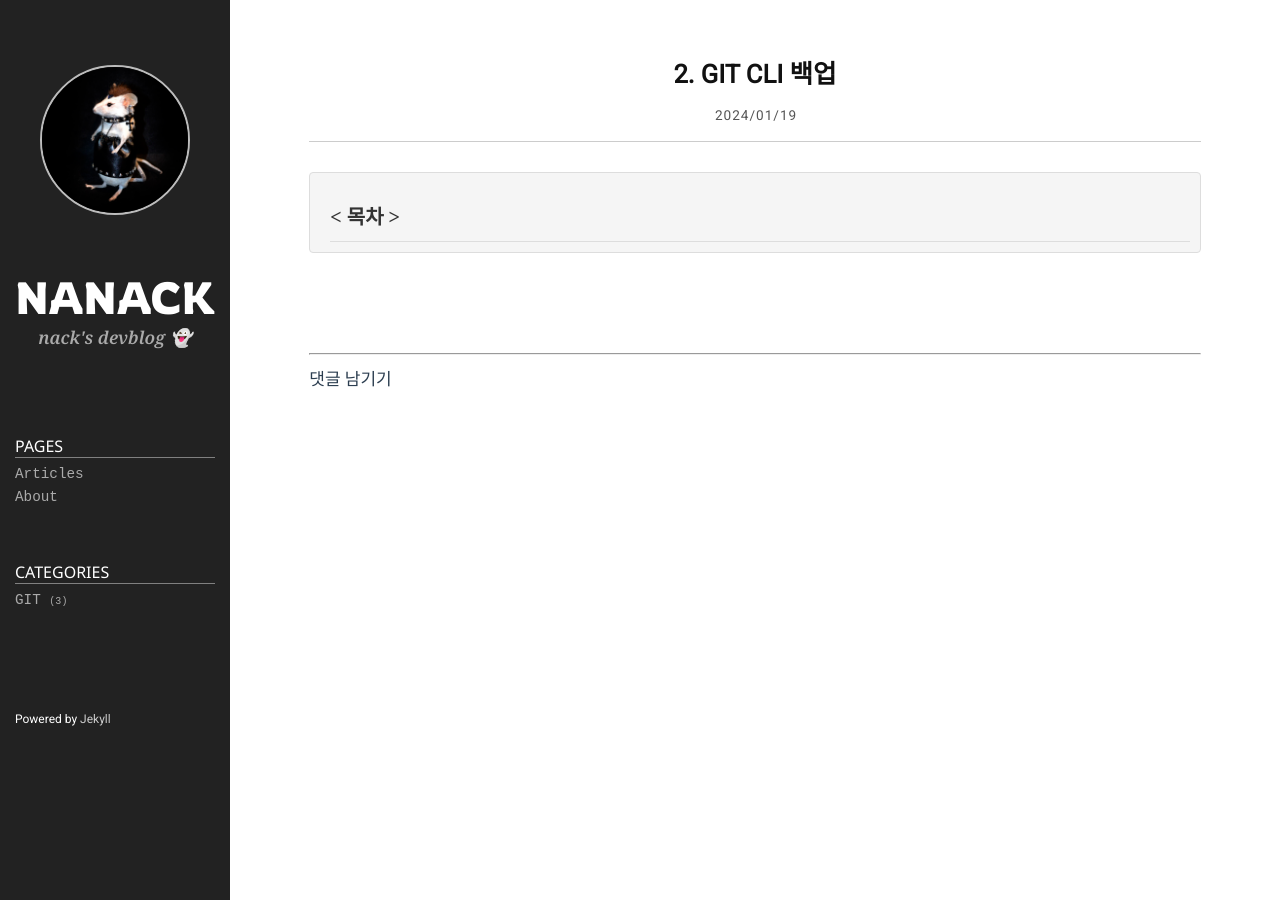
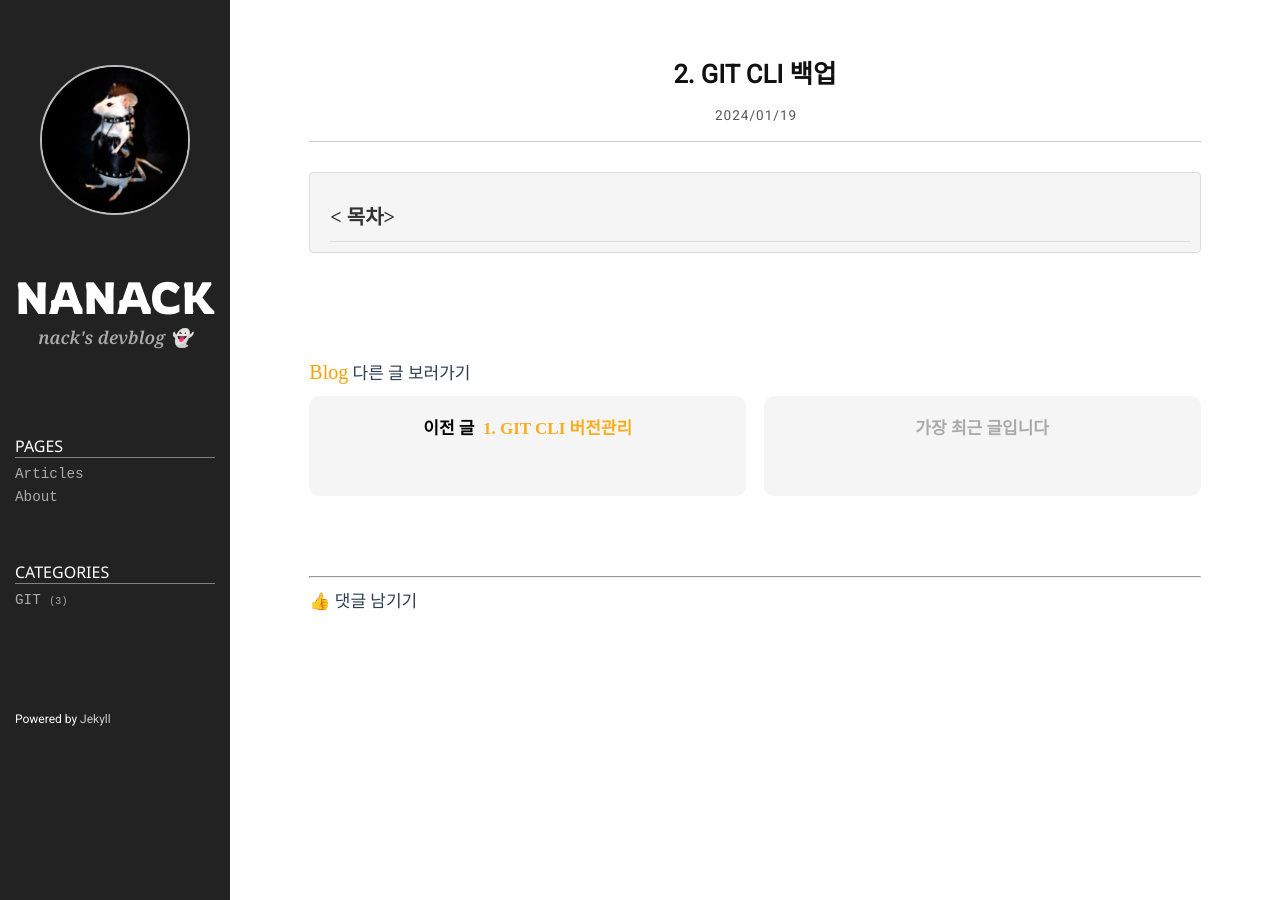
Before and after one commit to nanack12/nanack12.github.io, a Jekyll site: the page built from _posts/2024-01-19-gitpost2.md, in a window 1280 px wide. Built offline with Jekyll 4.4.1, drawn with Linux system fonts in a browser that asks for light colours; some web fonts are replaced; comment, search, counter and statistics services are not loaded.

Commit message:
20240120 1856 updating pagecata, comment, toc final

```diff
--- a/_includes/post.html
+++ b/_includes/post.html
@@ -10,9 +10,11 @@
 	</header>
 
 	<div class="post-content">
-		<div class ="toc">
+		<div class="toc">
 			<header>
-				<h4 class="toc_title"> < 목차 > </h4>
+				<h4 class="toc_title">
+					< 목차>
+				</h4>
 			</header>
 			{%include toc.html html=content%}
 		</div>
@@ -20,15 +22,16 @@
 	</div>
 
 
-	<div id="disqus_thread"></div>
-	<hr>
-	댓글 남기기
-	<script src="https://utteranc.es/client.js"
-	repo="nanack12/nanack12.github.io"
-	issue-term="pathname"
-	theme="github-dark"
-	crossorigin="anonymous"
-	async>
+	<div class="post_pagination">
+		<span class="blog">Blog</span> 다른 글 보러가기
+		{%include post_pagination.html html=content%}
+	</div>
 
-</script>
+	<div class="comment">
+		<hr>
+		👍 댓글 남기기
+		<script src="https://utteranc.es/client.js" repo="nanack12/nanack12.github.io" issue-term="pathname"
+			theme="github-dark" crossorigin="anonymous" async>
+		</script>
+	</div>
 </article>
--- /dev/null
+++ b/_includes/post_pagination.html
@@ -0,0 +1,30 @@
+{% assign cat = page.categories[0] %}
+{% assign cat_list = site.categories[cat] %}
+{% for post in cat_list %}
+  {% if post.url == page.url %}
+  	{% assign prevIndex = forloop.index0 | minus: 1 %}
+  	{% assign nextIndex = forloop.index0 | plus: 1 %}
+  	{% if forloop.first == false %}
+  	  {% assign next_post = cat_list[prevIndex] %}
+  	{% endif %}
+  	{% if forloop.last == false %}
+  	  {% assign prev_post = cat_list[nextIndex] %}
+  	{% endif %}
+  	{% break %}
+  {% endif %}
+{% endfor %}
+
+{% if prev_post or next_post %}
+  <nav class="pagination_prev_next">
+    {% if prev_post %}
+      <a href="{{ prev_post.url }}" class="pagination_prev_next--pager"><span class="prev_next">이전 글  &nbsp</span>{{ prev_post.title }}</a>
+    {% else %}
+      <a href="#" class="pagination_prev_next--pager disabled">첫 번째 글입니다</a>
+    {% endif %}
+    {% if next_post %}
+      <a href="{{ next_post.url }}" class="pagination_prev_next--pager"><span class="prev_next">다음 글  &nbsp  </span>{{ next_post.title }}</a>
+    {% else %}
+      <a href="#" class="pagination_prev_next--pager disabled">가장 최근 글입니다</a>
+    {% endif %}
+  </nav>
+{% endif %}
--- a/public/css/style.css
+++ b/public/css/style.css
@@ -42,7 +42,16 @@
 	box-sizing: border-box;
 }
 
-article, aside, figcaption, figure, footer, header, hgroup, main, nav, section {
+article,
+aside,
+figcaption,
+figure,
+footer,
+header,
+hgroup,
+main,
+nav,
+section {
 	display: block;
 }
 
@@ -116,7 +125,7 @@ code {
 	padding-inline-start: 0px;
 }
 
-.sidebar-brand > a {
+.sidebar-brand>a {
 	font-size: 280%;
 	font-family: "Rowdies", sans-serif;
 	color: #fff;
@@ -131,7 +140,8 @@ code {
 	font-weight: 600;
 
 }
-.profile{
+
+.profile {
 	margin-top: 50px;
 	margin-bottom: 50px;
 	display: flex;
@@ -139,12 +149,14 @@ code {
 	align-items: center;
 
 }
-.profile img{
+
+.profile img {
 	width: 150px;
 	height: 150px;
 	border-radius: 50% !important;
 	border: 2px solid rgb(206, 206, 206, 0.9);
 }
+
 .sidebar-header {
 	margin-bottom: 50px;
 }
@@ -169,11 +181,21 @@ a.nav-item {
 	color: #aaa;
 }
 
-a.nav-item:hover { color: #777; }
+a.nav-item:hover {
+	color: #777;
+}
 
-.badge { font-size: 70%; }
-.badge::before { content: "("; }
-.badge::after { content: ")"; }
+.badge {
+	font-size: 70%;
+}
+
+.badge::before {
+	content: "(";
+}
+
+.badge::after {
+	content: ")";
+}
 
 
 .post-link {
@@ -184,28 +206,35 @@ a.nav-item:hover { color: #777; }
 
 #contact-list li .fa,
 article .share .btn {
-	-o-transition:color .2s ease-out, background 1s ease-in;
-  -ms-transition:color .2s ease-out, background 1s ease-in;
-  -moz-transition:color .2s ease-out, background 1s ease-in;
-  -webkit-transition:color .2s ease-out, background 1s ease-in;
-  transition:color .2s ease-out, background 1s ease-in;
+	-o-transition: color .2s ease-out, background 1s ease-in;
+	-ms-transition: color .2s ease-out, background 1s ease-in;
+	-moz-transition: color .2s ease-out, background 1s ease-in;
+	-webkit-transition: color .2s ease-out, background 1s ease-in;
+	transition: color .2s ease-out, background 1s ease-in;
 }
-#contact-list li:hover .fa-twitter, article .share .twitter:hover {
+
+#contact-list li:hover .fa-twitter,
+article .share .twitter:hover {
 	color: #00ACEE;
 	border-color: #00ACEE;
 }
+
 #contact-list li:hover .fa-linkedin {
 	color: #1D87BD;
 }
+
 #contact-list li:hover .fa-envelope {
 	color: #E93E30;
 }
+
 #contact-list li:hover .fa-pinterest {
 	color: #CC2127;
 }
+
 #contact-list li:hover .fa-rss {
 	color: #e74c3c;
 }
+
 #contact-list-secondary {
 	padding-bottom: 10px;
 }
@@ -214,6 +243,7 @@ article .share .facebook:hover {
 	color: #43609C;
 	border-color: #43609C;
 }
+
 article .share .gplus:hover {
 	color: #C13929;
 	border-color: #C13929;
@@ -231,9 +261,20 @@ article {
 	line-height: 1.9;
 }
 
-article.home div a, article.home pre a { color: #2c3e50; }
-article.home div a:hover, article.home pre a:hover { color: #2c3e50; text-decoration: none; }
-article img { max-width: 100%; }
+article.home div a,
+article.home pre a {
+	color: #2c3e50;
+}
+
+article.home div a:hover,
+article.home pre a:hover {
+	color: #2c3e50;
+	text-decoration: none;
+}
+
+article img {
+	max-width: 100%;
+}
 
 blockquote {
 	color: #828282;
@@ -265,6 +306,7 @@ article.home h3 a,
 article.home h4 a {
 	color: #f2756a;
 }
+
 article.home h1 a:hover,
 article.home h2 a:hover,
 article.home h3 a:hover,
@@ -319,28 +361,21 @@ footer {
 .sidebar-footer a {
 	color: #ccc;
 }
-/*댓글 기능*/
-.utterances{
-	max-width: 100% !important;
-}
-
-#disqus_thread{
-	margin-top: 100px;
-}
-
 /*목차*/
 .toc {
 	background-color: #f5f5f5;
 	padding: 10px;
 	border: 1px solid #ddd;
 	border-radius: 4px;
+	margin-bottom: 50px;
 }
 
 .toc ul {
 	list-style: none;
 	padding: 0;
 }
-.toc .toc_title{
+
+.toc .toc_title {
 	margin-top: 10px;
 	margin-left: 10px;
 	padding: 5px 0px;
@@ -350,26 +385,96 @@ footer {
 	text-align: left;
 
 }
+
 .toc ul li {
 	margin-left: 10px;
 	padding: 5px 0px;
 	border-bottom: 1px solid #ddd;
 }
+
 .toc ul li::before {
 	content: "🐭";
 	margin-right: 8px;
 }
-.toc ul li a{
+
+.toc ul li a {
 	font-family: 'Iropke Batang';
-	color:black;
-	font-size: 16px;
+	color: black;
+	font-size: 15px;
 }
-.toc ul li a:hover{
+
+.toc ul li a:hover {
 
 	color: #faad1e;
 	text-decoration: underline;
 
 }
+
+/*페이지 하단 다른글 이동*/
+.post_pagination {
+	margin-top: 100px;
+	font-family: 'Iropke Batang';
+}
+.post_pagination .blog{
+	color: #f6a104;
+	font-size: 20px;
+}
+.pagination_prev_next {
+	margin-top:5px;
+	display: flex;
+	justify-content: space-between;
+}
+
+.pagination_prev_next--pager {
+	padding: 1em 2em;
+	font-family: 'Iropke Batang';
+	background-color: #f5f5f5;
+	font-weight: bold;
+	text-align: center;
+	text-decoration: none;
+	color: #faad1e;
+	border-radius: 10px;
+	display: inline-block;
+	width: 49%;
+	height: 100px;
+	box-sizing: border-box;
+}
+.pagination_prev_next--pager:hover{
+	text-decoration: none !important;
+	background-color: #fcf5cf;
+}
+.prev_next {
+	font-family: 'Iropke Batang';
+	color: black;
+}
+
+/* 비활성화된 버튼 스타일 */
+.pagination_prev_next--pager.disabled {
+	color: #aaa;
+	/* 비활성화된 텍스트 색상 */
+	pointer-events: none;
+	/* 클릭 이벤트 비활성화 */
+	cursor: not-allowed;
+	/* 비활성화된 커서 스타일 */
+}
+
+/*댓글 기능*/
+.comment{
+	font-family: 'Iropke Batang';
+	margin-top: 80px;
+}
+.utterances {
+	margin-top: 10px;
+	max-width: 100% !important;
+}
+
+#disqus_thread {
+	margin-top: 100px;
+}
+
+
+
+
 @media (max-width: 576px) {
 	article {
 		font-size: 0.9em;
@@ -379,6 +484,7 @@ footer {
 	.content {
 		padding: 0px;
 	}
+
 	.container {
 		flex-direction: column;
 	}
@@ -389,9 +495,11 @@ footer {
 		flex-flow: row nowrap;
 		height: auto;
 	}
-	.lead{
+
+	.lead {
 		text-align: left;
 	}
+
 	.sidebar-nav {
 		margin: 0px;
 	}
@@ -399,9 +507,12 @@ footer {
 	.sidebar-item {
 		flex: 1 1 auto;
 	}
-	.profile, .profile img{
+
+	.profile,
+	.profile img {
 		display: none;
 	}
+
 	.sidebar-header {
 		margin-bottom: 0px;
 	}
```
Lines whose indentation alone changed are shown as unchanged.
